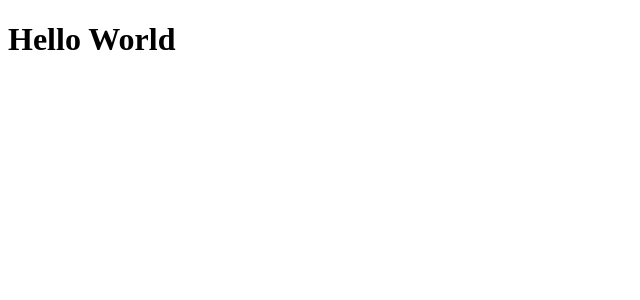
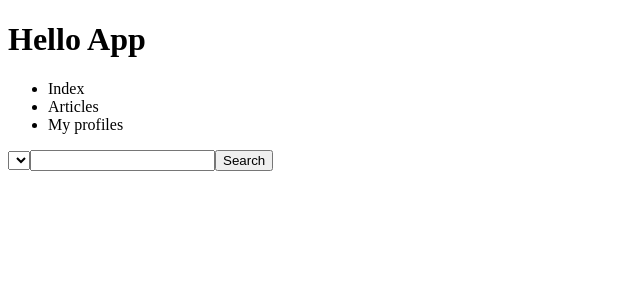
Before and after one commit to AleaToir3/nc-news-Project-A, a React (Create React App) app: page / in a window 1280 px wide. Shown: the top 300 px of the page, without its empty margins (0-640 px from the left). Built offline with nearby package versions, Linux system fonts and the light colour scheme.

Commit message:
update API name

```diff
--- a/package.json
+++ b/package.json
@@ -5,6 +5,8 @@
   "dependencies": {
     "@emotion/react": "^11.10.5",
     "@emotion/styled": "^11.10.5",
+    "@fontsource/roboto": "^4.5.8",
+    "@mui/icons-material": "^5.11.0",
     "@mui/material": "^5.11.7",
     "@testing-library/jest-dom": "^5.16.5",
     "@testing-library/react": "^13.4.0",
--- a/public/index.html
+++ b/public/index.html
@@ -3,13 +3,17 @@
   <head>
     <meta charset="utf-8" />
     <link rel="icon" href="%PUBLIC_URL%/favicon.ico" />
+    <link
+  rel="stylesheet"
+  href="https://fonts.googleapis.com/css?family=Roboto:300,400,500,700&display=swap"
+/>
     <meta name="viewport" content="width=device-width, initial-scale=1" />
     <meta name="theme-color" content="#000000" />
     <meta
       name="description"
       content="Web site created using create-react-app"
     />
-    <link rel="apple-touch-icon" href="%PUBLIC_URL%/logo192.png" />
+    <!-- <link rel="apple-touch-icon" href="%PUBLIC_URL%/logo192.png" /> -->
     <!--
       manifest.json provides metadata used when your web app is installed on a
       user's mobile device or desktop. See https://developers.google.com/web/fundamentals/web-app-manifest/
--- a/src/App.js
+++ b/src/App.js
@@ -1,10 +1,15 @@
+import  MyNav  from './components/MyNav';
+import  SearchBar  from './components/SearchBar';
+import {articlesByIdAPI} from './utils';
 
 function App() {
 
 
   return (
     <div className="App">
-      <h1>Hello World</h1>
+      <h1>Hello App</h1>
+      <MyNav />
+      <SearchBar />
     </div>
   );
 }
--- /dev/null
+++ b/src/components/MyNav.jsx
@@ -0,0 +1,16 @@
+
+const MyNav = ()=>{
+
+return (
+    <>
+        <nav>
+            <ul>
+                <li>Index</li>
+                <li>Articles</li>
+                <li>My profiles</li>
+            </ul>
+        </nav>
+    </>
+)
+}
+export default MyNav
--- /dev/null
+++ b/src/components/SearchBar.jsx
@@ -0,0 +1,10 @@
+const SearchBar = ()=>{
+    return (
+        <div>
+                <select name="Select categories" id="selectCategories">select cat</select>
+                <input type="text" />
+                <input type="submit" value="Search" />
+        </div>
+    )
+}
+export default SearchBar
--- a/src/utils.js
+++ b/src/utils.js
@@ -1,12 +1,23 @@
 // https://bbc-4lw2.onrender.com/api/articles
 import axios from 'axios';
+export const baseAPI = axios.create({
+    baseURL: 'https://bbc-4lw2.onrender.com/api/',
+});
 
-export const topics = axios.create({
-    baseURL: 'https://bbc-4lw2.onrender.com/api/topics',
-});
-export const articlesAxios = axios.create({
-    baseURL: 'https://bbc-4lw2.onrender.com/api/articles',
-});
-export const usersAxios = axios.create({
-    baseURL: 'https://bbc-4lw2.onrender.com/api/users',
-});
+export const topicsAPI =()=>{
+    return baseAPI.get('topics').then(({data})=>{return data})
+}
+
+export const articlesAPI =()=>{
+    return baseAPI.get('articles').then(({data})=>{return data})
+}
+
+export const articlesByIdAPI = (article_id)=>{
+    return baseAPI.get(`articles/${article_id}`)
+    .then(({data})=>{return data})
+}
+
+
+// let articlesById= null;
+// articlesByIdAPI(2).then((data)=>{articlesById = data
+// ici il faut le mettre dans le fichier concerner dans un usestats})
```
Also changed, not shown: 1 other file (tests, documents, lock files or other folders).
